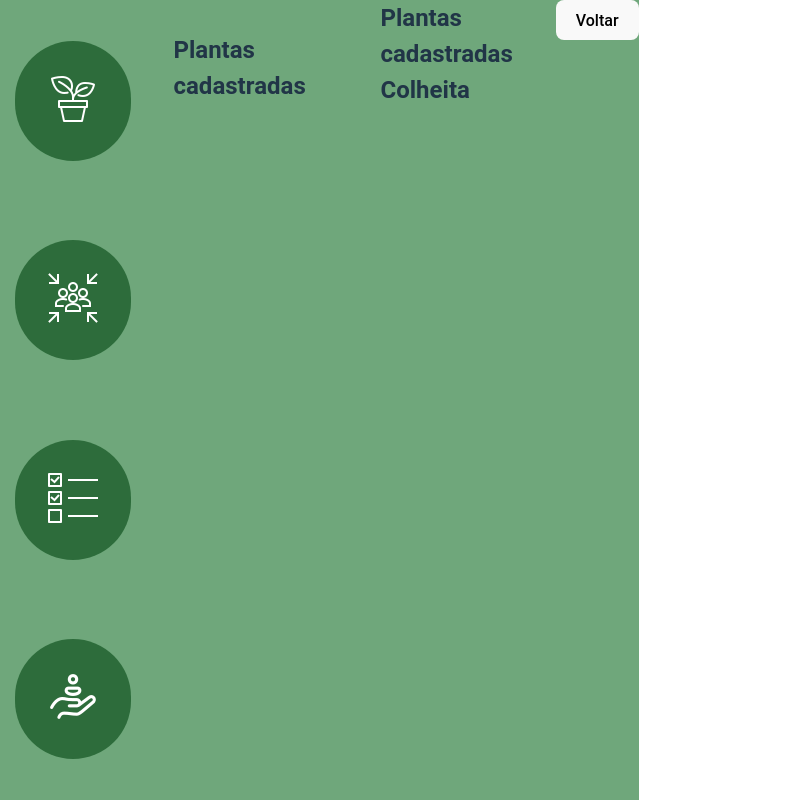
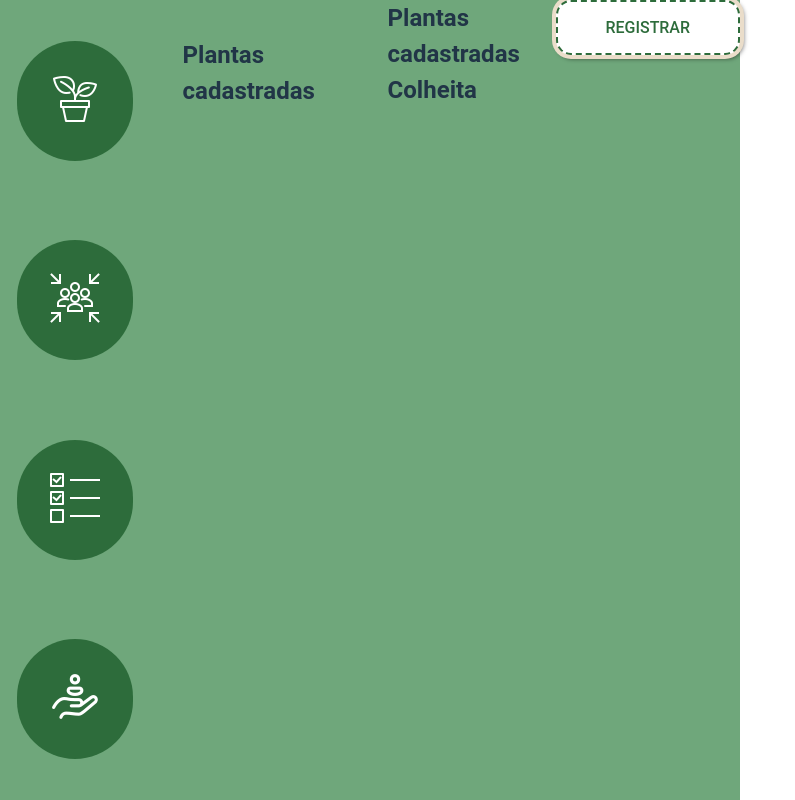
Before and after one commit to Uriasmanu/horta-facil, a React (Vite) app: page /inicio in a window 1280 px wide. Shown: the whole page, without its empty margins (0-795 px from the left). Built offline with nearby package versions, Linux system fonts and the light colour scheme.

Commit message:
botao de registrar

```diff
--- a/src/assets/Components/BotaoRegistrar/BotaoRegistrar.jsx
+++ b/src/assets/Components/BotaoRegistrar/BotaoRegistrar.jsx
@@ -5,11 +5,9 @@
 
     return (
         <div className="container-BotaoRegistrar">
-            <button className="fancy" >
-                <span className="top-key"></span>
-                <span className="text">Voltar</span>
-                <span className="bottom-key-1"></span>
-                <span className="bottom-key-2"></span>
+
+            <button>
+                REGISTRAR
             </button>
         </div>
     )
--- a/src/assets/Components/BotaoRegistrar/_BotaoRegistrar.scss
+++ b/src/assets/Components/BotaoRegistrar/_BotaoRegistrar.scss
@@ -1,108 +1,21 @@
 /* From Uiverse.io by Jedi-hongbin */
-.container-BotaoVoltar {
-  /* From Uiverse.io by cssbuttons-io */
-  .fancy {
-    background-color: transparent;
-    border: 2px solid #000;
-    border-radius: 0;
-    box-sizing: border-box;
-    color: #fff;
-    cursor: pointer;
-    display: inline-block;
-    float: right;
-    font-weight: 700;
-    letter-spacing: 0.05em;
-    margin: 0;
+.container-BotaoRegistrar {
+  /* From Uiverse.io by Praashoo7 */
+  button {
     outline: none;
-    overflow: visible;
-    padding: 1.25em 2em;
-    position: relative;
-    text-align: center;
-    text-decoration: none;
-    text-transform: none;
-    transition: all 0.3s ease-in-out;
-    user-select: none;
-    font-size: 13px;
+    color: #2D6C3B;
+    padding: 1em;
+    padding-left: 3em;
+    padding-right: 3em;
+    border: 2px dashed #2D6C3B;
+    border-radius: 15px;
+    background-color: #FFF;
+    box-shadow: 0 0 0 4px #eaddca, 2px 2px 4px 2px rgba(0, 0, 0, 0.5);
+    transition: 0.1s ease-in-out, 0.4s color;
   }
 
-  .fancy::before {
-    content: " ";
-    width: 1.5625rem;
-    height: 2px;
-    background: black;
-    top: 50%;
-    left: 1.5em;
-    position: absolute;
-    transform: translateY(-50%);
-    transform-origin: center;
-    transition: background 0.3s linear, width 0.3s linear;
-  }
-
-  .fancy .text {
-    font-size: 1.125em;
-    line-height: 1.33333em;
-    padding-left: 2em;
-    display: block;
-    text-align: left;
-    transition: all 0.3s ease-in-out;
-    text-transform: uppercase;
-    text-decoration: none;
-    color: black;
-  }
-
-  .fancy .top-key {
-    height: 2px;
-    width: 1.5625rem;
-    top: -2px;
-    left: 0.625rem;
-    position: absolute;
-    background: #e8e8e8;
-    transition: width 0.5s ease-out, left 0.3s ease-out;
-  }
-
-  .fancy .bottom-key-1 {
-    height: 2px;
-    width: 1.5625rem;
-    right: 1.875rem;
-    bottom: -2px;
-    position: absolute;
-    background: #e8e8e8;
-    transition: width 0.5s ease-out, right 0.3s ease-out;
-  }
-
-  .fancy .bottom-key-2 {
-    height: 2px;
-    width: 0.625rem;
-    right: 0.625rem;
-    bottom: -2px;
-    position: absolute;
-    background: #e8e8e8;
-    transition: width 0.5s ease-out, right 0.3s ease-out;
-  }
-
-  .fancy:hover {
-    color: white;
-    background: black;
-  }
-
-  .fancy:hover::before {
-    width: 0.9375rem;
-    background: white;
-  }
-
-  .fancy:hover .text {
-    color: white;
-    padding-left: 1.5em;
-  }
-
-  .fancy:hover .top-key {
-    left: -2px;
-    width: 0px;
-  }
-
-  .fancy:hover .bottom-key-1,
-  .fancy:hover .bottom-key-2 {
-    right: 0;
-    width: 0;
+  button:active {
+    transform: translateX(0.1em) translateY(0.1em);
+    box-shadow: 0 0 0 4px #eaddca, 1.5px 1.5px 2.5px 1.5px rgba(0, 0, 0, 0.5);
   }
 }
```
